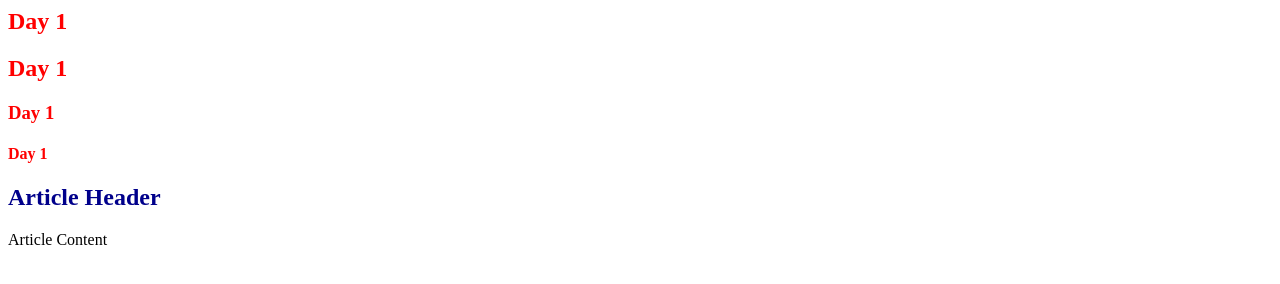
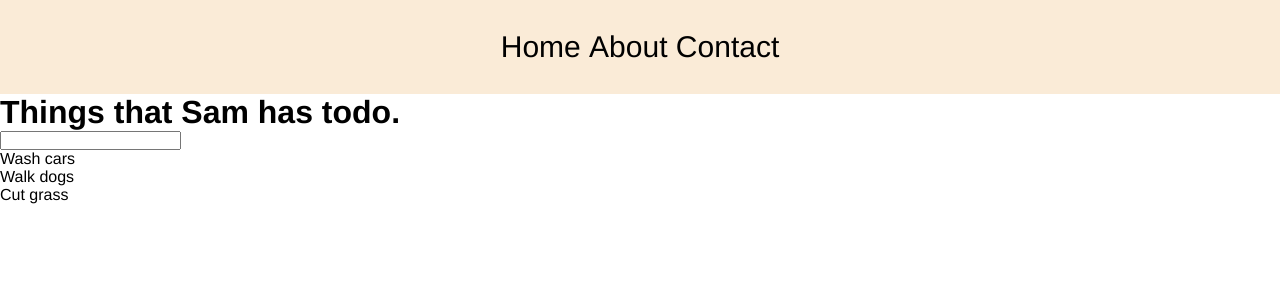
Before and after one commit to AdrianRotila/html-css-recap, a plain HTML site: page index.html in a window 1280 px wide. Drawn offline with Linux system fonts and the light colour scheme.

Commit message:
Header styling

```diff
--- a/index.html
+++ b/index.html
@@ -7,6 +7,61 @@
     <link rel="stylesheet" href="./styles.css">
 </head>
 <body>
+    <!-- introductory content-->
+    <header>
+        <nav>
+            <ul>
+                <li class="header-items">Home</li>
+                <li class="header-items">About</li>
+                <li class="header-items">Contact</li>
+            </ul>
+        </nav>
+    </header>
+
+    <!-- main content-->
+    <main>
+        <h1>Things that Sam has todo.</h1>
+        <section class="section">
+            <input type="text">
+            <ul>
+                <li>Wash cars</li>
+                <li>Walk dogs</li>
+                <li>Cut grass</li>
+            </ul>
+        </section>
+
+    </main>
+
+    <!-- extra content/info-->
+    <footer>
+        <!-- an address -->
+        <!-- a logo (image) -->
+    </footer>
+
+
+
+
+
+
+
+
+
+
+
+
+
+
+
+
+
+
+
+
+
+
+
+
+
 <!-- grouping tags-->
     <!-- div-->
     <!-- header-->
@@ -18,7 +73,7 @@
     <!-- section-->
 
     <!-- structural tags-->
-    <section>
+    <!-- <section>
         <h1 class="heading">Day 1</h1>
         <h2 class="heading">Day 1</h2>
         <h3 class="heading">Day 1</h3>
@@ -28,7 +83,7 @@
     <article>
         <h2 id="article-heading">Article Header</h2>
         <p>Article Content</p>
-    </article>
+    </article> -->
 
 </body>
 </html>
--- a/styles.css
+++ b/styles.css
@@ -1,7 +1,17 @@
-.heading {
-    color: red;
+* {
+    margin: 0px;
+    padding: 0px;
+    font-family: 'Franklin Gothic Medium', 'Arial Narrow', Arial, sans-serif;
+    box-sizing: border-box;
 }
 
-#article-heading {
-    color: darkblue;
+header {
+    background-color: antiquewhite;
+    text-align: center;
+    font-size: 30px;
+    padding: 30px;
 }
+
+.header-items {
+    display:inline-block;
+}
```
